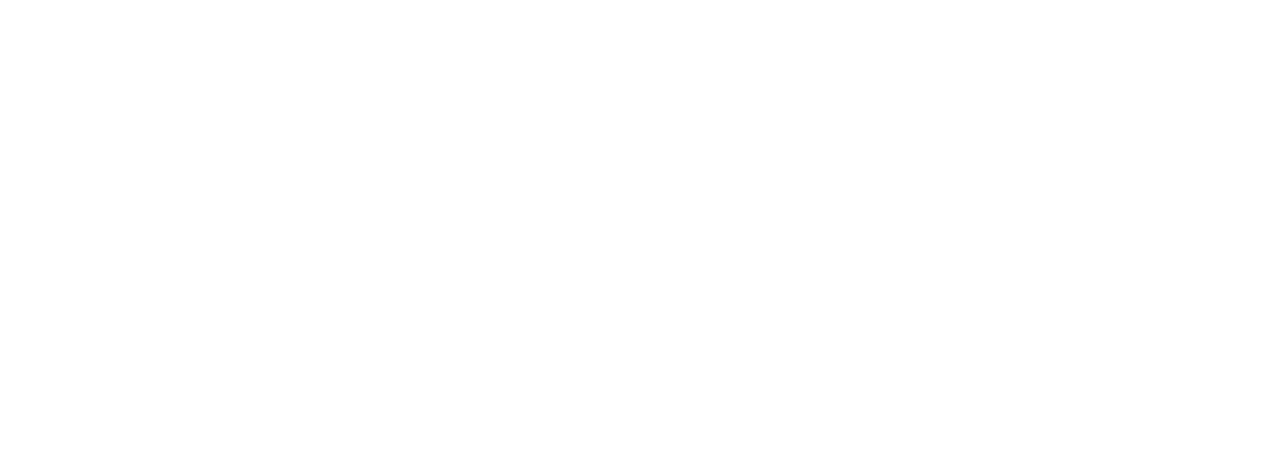
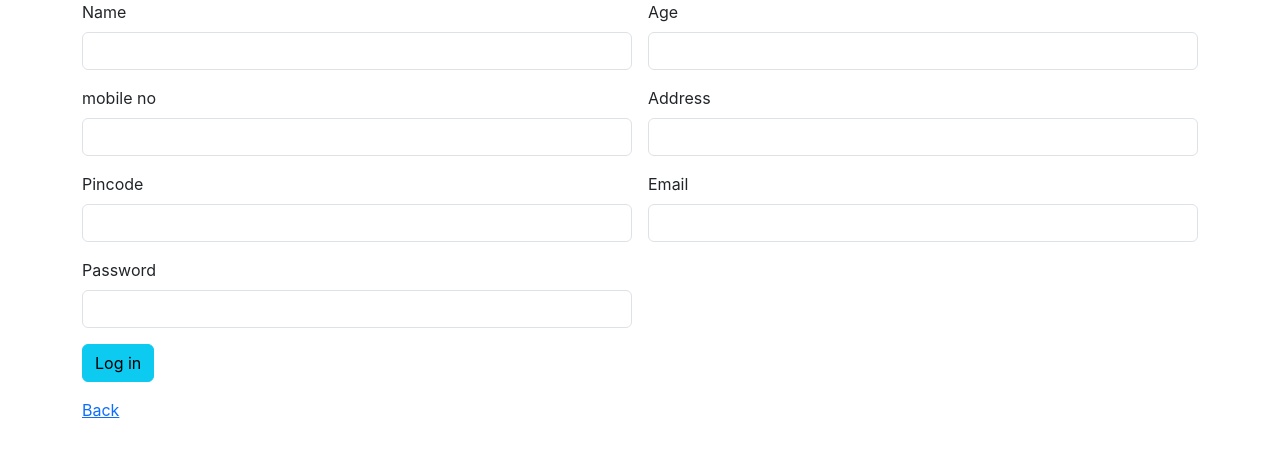
Before and after one commit to MiniPaul/userblog-app, a React (Create React App) app: page /signup in a window 1280 px wide. Before the commit this address had no page. Shown: the top 456 px of the page. Built offline with nearby package versions, Linux system fonts and the light colour scheme.

Commit message:
userblog creates signin branch created

```diff
--- a/src/App.js
+++ b/src/App.js
@@ -2,6 +2,7 @@
 import './App.css';
 import { BrowserRouter, Route, Routes } from 'react-router-dom';
 import Loginpage from './Components/Loginpage';
+import SignupPage from './Components/SignupPage';
 
 function App() {
   return (
@@ -9,6 +10,7 @@
       <BrowserRouter>
       <Routes>
         <Route path="/" element={<Loginpage/>}/>
+        <Route path="/signup" element={<SignupPage/>}/>
       </Routes>
       </BrowserRouter>
     </div>
--- a/src/Components/Loginpage.jsx
+++ b/src/Components/Loginpage.jsx
@@ -7,11 +7,6 @@
     const[input,setInput]=new useState(
         [
             {
-                "name":"",
-                "age":"",
-                "mobno":"",
-                "address":"",
-                "pincode":"",
                 "email":"",
                 "password":"",
             }
@@ -28,14 +23,9 @@
           (response)=>{
               console.log(response.data)
               if (response.data.status=="success") {
-                  alert("Successfully added")
+                  alert("Successfully login")
                   setInput(
                     {
-                        "name":"",
-                        "age":"",
-                        "mobno":"",
-                        "address":"",
-                        "pincode":"",
                         "email":"",
                         "password":"",
                     }
@@ -55,17 +45,17 @@
                     <div className="row g-3">
                         <div className="col col-12 col-sm-6 col-md-6 col-lg-6 col-xl-6 col-xxl-6">
                             <label htmlFor="" className="form-label">Email Id</label>
-                            <input type="text" className="form-control" />
+                            <input type="text" className="form-control"  name="email" value={input.email} onChange={inputHandler}/>
                         </div>
                         <div className="col col-12 col-sm-6 col-md-6 col-lg-6 col-xl-6 col-xxl-6">
                             <label htmlFor="" className="form-label">Password</label>
-                            <input type="text" className="form-control" />
+                            <input type="text" className="form-control"  name="password" value={input.password} onChange={inputHandler}/>
+                        </div>
+                        <div className="col col-12 col-sm-12 col-md-12 col-lg-12 col-xl-12 col-xxl-12">
+                            <button className="btn btn-info" onClick={readValue}>Log in</button>
                         </div>
                         <div className="col col-12 col-sm-6 col-md-6 col-lg-6 col-xl-6 col-xxl-6">
-                            <button className="btn btn-info">Log in</button>
-                        </div>
-                        <div className="col col-12 col-sm-6 col-md-6 col-lg-6 col-xl-6 col-xxl-6">
-                            <Link href="/signup">New User Click here</Link>
+                            <Link to="/signup">New User Click here</Link>
                         </div>
                     </div>
                 </div>
--- /dev/null
+++ b/src/Components/SignupPage.jsx
@@ -0,0 +1,98 @@
+import axios from 'axios'
+import React, { useState } from 'react'
+import { Link } from 'react-router-dom'
+
+const SignupPage = () => {
+
+    const[input,setInput]=new useState(
+        [
+            {
+                "name":"",
+                "age":"",
+                "mobno":"",
+                "address":"",
+                "pincode":"",
+                "email":"",
+                "password":"",
+            }
+        ]
+    )
+
+    const inputHandler=(event)=>{
+        setInput({...input,[event.target.name]:event.target.value})
+    }
+
+    const readValue=()=>{
+      console.log(input)
+      axios.post("http://localhost:3001/api/userblog/add",input).then(
+          (response)=>{
+              console.log(response.data)
+              if (response.data.status=="success") {
+                  alert("Successfully added")
+                  setInput(
+                    {
+                        "name":"",
+                        "age":"",
+                        "mobno":"",
+                        "address":"",
+                        "pincode":"",
+                        "email":"",
+                        "password":"",
+                    }
+                  )
+              } else {
+                  alert("Something went wrong")
+              }
+          }
+      )
+    }
+
+  return (
+    <div>
+        <div className="container">
+            <div className="row">
+                <div className="col col-12 col-sm-12 col-md-12 col-lg-12 col-xl-12">
+                    <div className="row g-3">
+                        <div className="col col-12 col-sm-6 col-md-6 col-lg-6 col-xl-6 col-xxl-6">
+                            <label htmlFor="" className="form-label">Name</label>
+                            <input type="text" className="form-control" name="name" value={input.name} onChange={inputHandler}/>
+                        </div>
+                        <div className="col col-12 col-sm-6 col-md-6 col-lg-6 col-xl-6 col-xxl-6">
+                            <label htmlFor="" className="form-label">Age</label>
+                            <input type="text" className="form-control"  name="age" value={input.age} onChange={inputHandler}/>
+                        </div>
+                        <div className="col col-12 col-sm-6 col-md-6 col-lg-6 col-xl-6 col-xxl-6">
+                            <label htmlFor="" className="form-label">mobile no</label>
+                            <input type="text" className="form-control"  name="mobno" value={input.mobno} onChange={inputHandler}/>
+                        </div>
+                        <div className="col col-12 col-sm-6 col-md-6 col-lg-6 col-xl-6 col-xxl-6">
+                            <label htmlFor="" className="form-label">Address</label>
+                            <input type="text" className="form-control"  name="address" value={input.address} onChange={inputHandler}/>
+                        </div>
+                        <div className="col col-12 col-sm-6 col-md-6 col-lg-6 col-xl-6 col-xxl-6">
+                            <label htmlFor="" className="form-label">Pincode</label>
+                            <input type="text" className="form-control"  name="pincode" value={input.pincode} onChange={inputHandler}/>
+                        </div>
+                        <div className="col col-12 col-sm-6 col-md-6 col-lg-6 col-xl-6 col-xxl-6">
+                            <label htmlFor="" className="form-label">Email</label>
+                            <input type="text" className="form-control"  name="email" value={input.email} onChange={inputHandler}/>
+                        </div>
+                        <div className="col col-12 col-sm-6 col-md-6 col-lg-6 col-xl-6 col-xxl-6">
+                            <label htmlFor="" className="form-label">Password</label>
+                            <input type="password" className="form-control"  name="password" value={input.password} onChange={inputHandler}/>
+                        </div>
+                        <div className="col col-12 col-sm-12 col-md-12 col-lg-12 col-xl-12 col-xxl-12">
+                            <button className="btn btn-info" onClick={readValue}>Log in</button>
+                        </div>
+                        <div className="col col-12 col-sm-6 col-md-6 col-lg-6 col-xl-6 col-xxl-6">
+                            <Link to="/">Back</Link>
+                        </div>
+                    </div>
+                </div>
+            </div>
+        </div>
+    </div>
+  )
+}
+
+export default SignupPage
```
